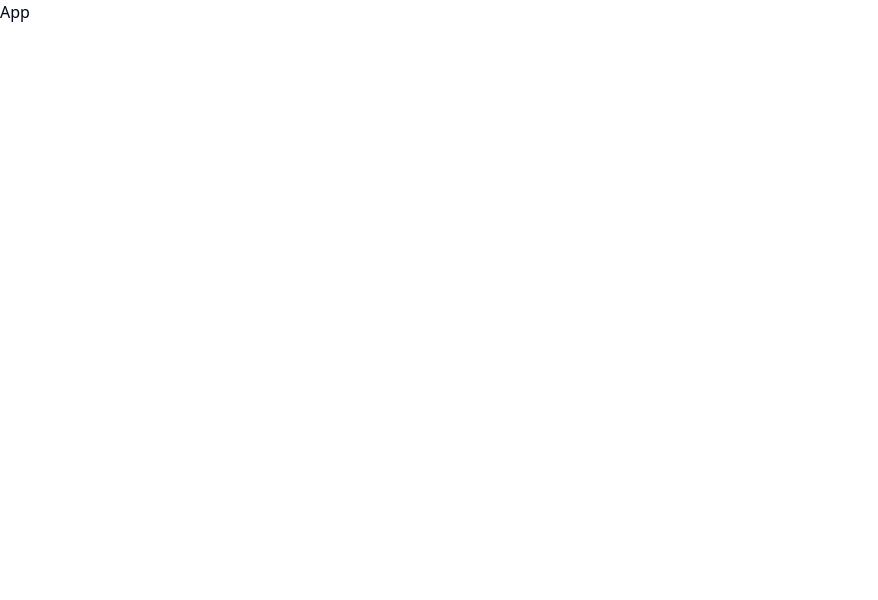
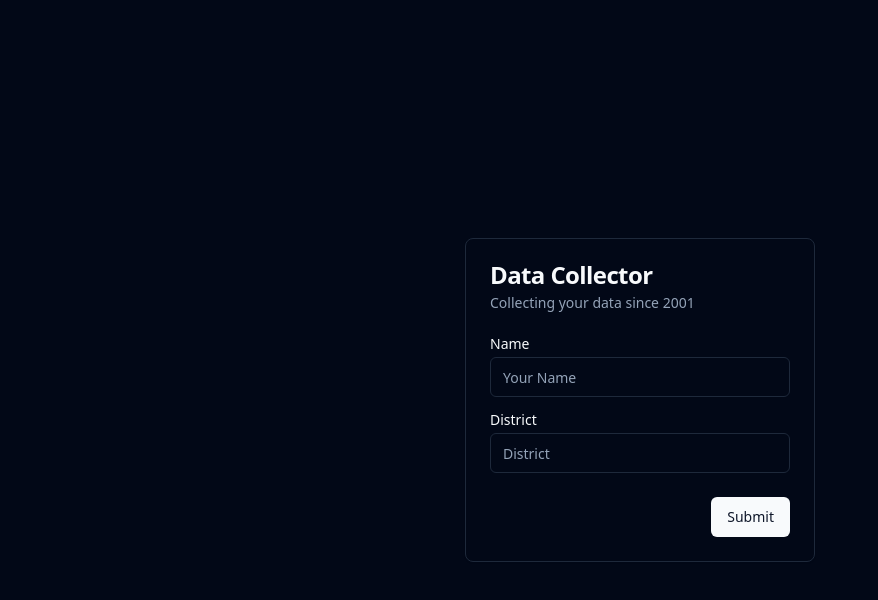
Before and after one commit to maneesha14w/form-demo, a React (Vite) app: page / in a window 1280 px wide. Shown: the top 600 px of the page, without its empty margins (0-878 px from the left). Built offline with nearby package versions, Linux system fonts and the light colour scheme.

Commit message:
feat: added shadcn card with inputs.

```diff
--- a/index.html
+++ b/index.html
@@ -1,4 +1,4 @@
-<!DOCTYPE html>
+<!doctype html>
 <html lang="en">
 	<head>
 		<meta charset="UTF-8" />
--- a/package.json
+++ b/package.json
@@ -10,6 +10,8 @@
     "preview": "vite preview"
   },
   "dependencies": {
+    "@radix-ui/react-label": "^2.0.2",
+    "@radix-ui/react-slot": "^1.0.2",
     "class-variance-authority": "^0.7.0",
     "clsx": "^2.1.0",
     "lucide-react": "^0.365.0",
--- a/src/App.tsx
+++ b/src/App.tsx
@@ -1,5 +1,14 @@
+import { CardWithForm } from "./components/CardComponent"
+import { ThemeProvider } from "./components/theme-provider"
+
 const App = () => {
-  return <div>App</div>;
-};
+	return (
+		<ThemeProvider defaultTheme="dark" storageKey="vite-ui-theme">
+			<div className="mx-auto flex h-screen w-full items-center justify-center">
+				<CardWithForm></CardWithForm>
+			</div>
+		</ThemeProvider>
+	)
+}
 
-export default App;
+export default App
--- /dev/null
+++ b/src/components/CardComponent.tsx
@@ -0,0 +1,41 @@
+import * as React from "react"
+
+import { Button } from "@/components/ui/button"
+import {
+	Card,
+	CardContent,
+	CardDescription,
+	CardFooter,
+	CardHeader,
+	CardTitle,
+} from "@/components/ui/card"
+import { Input } from "@/components/ui/input"
+import { Label } from "@/components/ui/label"
+
+export function CardWithForm() {
+	return (
+		<Card className="w-[350px]">
+			<CardHeader>
+				<CardTitle>Data Collector</CardTitle>
+				<CardDescription>Collecting your data since 2001</CardDescription>
+			</CardHeader>
+			<CardContent>
+				<form>
+					<div className="grid w-full items-center gap-4">
+						<div className="flex flex-col space-y-1.5">
+							<Label htmlFor="name">Name</Label>
+							<Input id="name" placeholder="Your Name" />
+						</div>
+						<div className="flex flex-col space-y-1.5">
+							<Label htmlFor="district">District</Label>
+							<Input id="district" placeholder="District" />
+						</div>
+					</div>
+				</form>
+			</CardContent>
+			<CardFooter className="flex justify-end">
+				<Button>Submit</Button>
+			</CardFooter>
+		</Card>
+	)
+}
--- /dev/null
+++ b/src/components/theme-provider.tsx
@@ -0,0 +1,73 @@
+import { createContext, useContext, useEffect, useState } from "react"
+
+type Theme = "dark" | "light" | "system"
+
+type ThemeProviderProps = {
+	children: React.ReactNode
+	defaultTheme?: Theme
+	storageKey?: string
+}
+
+type ThemeProviderState = {
+	theme: Theme
+	setTheme: (theme: Theme) => void
+}
+
+const initialState: ThemeProviderState = {
+	theme: "system",
+	setTheme: () => null,
+}
+
+const ThemeProviderContext = createContext<ThemeProviderState>(initialState)
+
+export function ThemeProvider({
+	children,
+	defaultTheme = "system",
+	storageKey = "vite-ui-theme",
+	...props
+}: ThemeProviderProps) {
+	const [theme, setTheme] = useState<Theme>(
+		() => (localStorage.getItem(storageKey) as Theme) || defaultTheme,
+	)
+
+	useEffect(() => {
+		const root = window.document.documentElement
+
+		root.classList.remove("light", "dark")
+
+		if (theme === "system") {
+			const systemTheme = window.matchMedia("(prefers-color-scheme: dark)")
+				.matches
+				? "dark"
+				: "light"
+
+			root.classList.add(systemTheme)
+			return
+		}
+
+		root.classList.add(theme)
+	}, [theme])
+
+	const value = {
+		theme,
+		setTheme: (theme: Theme) => {
+			localStorage.setItem(storageKey, theme)
+			setTheme(theme)
+		},
+	}
+
+	return (
+		<ThemeProviderContext.Provider {...props} value={value}>
+			{children}
+		</ThemeProviderContext.Provider>
+	)
+}
+
+export const useTheme = () => {
+	const context = useContext(ThemeProviderContext)
+
+	if (context === undefined)
+		throw new Error("useTheme must be used within a ThemeProvider")
+
+	return context
+}
--- /dev/null
+++ b/src/components/ui/button.tsx
@@ -0,0 +1,56 @@
+import * as React from "react"
+import { Slot } from "@radix-ui/react-slot"
+import { cva, type VariantProps } from "class-variance-authority"
+
+import { cn } from "@/lib/utils"
+
+const buttonVariants = cva(
+  "inline-flex items-center justify-center whitespace-nowrap rounded-md text-sm font-medium ring-offset-background transition-colors focus-visible:outline-none focus-visible:ring-2 focus-visible:ring-ring focus-visible:ring-offset-2 disabled:pointer-events-none disabled:opacity-50",
+  {
+    variants: {
+      variant: {
+        default: "bg-primary text-primary-foreground hover:bg-primary/90",
+        destructive:
+          "bg-destructive text-destructive-foreground hover:bg-destructive/90",
+        outline:
+          "border border-input bg-background hover:bg-accent hover:text-accent-foreground",
+        secondary:
+          "bg-secondary text-secondary-foreground hover:bg-secondary/80",
+        ghost: "hover:bg-accent hover:text-accent-foreground",
+        link: "text-primary underline-offset-4 hover:underline",
+      },
+      size: {
+        default: "h-10 px-4 py-2",
+        sm: "h-9 rounded-md px-3",
+        lg: "h-11 rounded-md px-8",
+        icon: "h-10 w-10",
+      },
+    },
+    defaultVariants: {
+      variant: "default",
+      size: "default",
+    },
+  }
+)
+
+export interface ButtonProps
+  extends React.ButtonHTMLAttributes<HTMLButtonElement>,
+    VariantProps<typeof buttonVariants> {
+  asChild?: boolean
+}
+
+const Button = React.forwardRef<HTMLButtonElement, ButtonProps>(
+  ({ className, variant, size, asChild = false, ...props }, ref) => {
+    const Comp = asChild ? Slot : "button"
+    return (
+      <Comp
+        className={cn(buttonVariants({ variant, size, className }))}
+        ref={ref}
+        {...props}
+      />
+    )
+  }
+)
+Button.displayName = "Button"
+
+export { Button, buttonVariants }
--- /dev/null
+++ b/src/components/ui/card.tsx
@@ -0,0 +1,79 @@
+import * as React from "react"
+
+import { cn } from "@/lib/utils"
+
+const Card = React.forwardRef<
+  HTMLDivElement,
+  React.HTMLAttributes<HTMLDivElement>
+>(({ className, ...props }, ref) => (
+  <div
+    ref={ref}
+    className={cn(
+      "rounded-lg border bg-card text-card-foreground shadow-sm",
+      className
+    )}
+    {...props}
+  />
+))
+Card.displayName = "Card"
+
+const CardHeader = React.forwardRef<
+  HTMLDivElement,
+  React.HTMLAttributes<HTMLDivElement>
+>(({ className, ...props }, ref) => (
+  <div
+    ref={ref}
+    className={cn("flex flex-col space-y-1.5 p-6", className)}
+    {...props}
+  />
+))
+CardHeader.displayName = "CardHeader"
+
+const CardTitle = React.forwardRef<
+  HTMLParagraphElement,
+  React.HTMLAttributes<HTMLHeadingElement>
+>(({ className, ...props }, ref) => (
+  <h3
+    ref={ref}
+    className={cn(
+      "text-2xl font-semibold leading-none tracking-tight",
+      className
+    )}
+    {...props}
+  />
+))
+CardTitle.displayName = "CardTitle"
+
+const CardDescription = React.forwardRef<
+  HTMLParagraphElement,
+  React.HTMLAttributes<HTMLParagraphElement>
+>(({ className, ...props }, ref) => (
+  <p
+    ref={ref}
+    className={cn("text-sm text-muted-foreground", className)}
+    {...props}
+  />
+))
+CardDescription.displayName = "CardDescription"
+
+const CardContent = React.forwardRef<
+  HTMLDivElement,
+  React.HTMLAttributes<HTMLDivElement>
+>(({ className, ...props }, ref) => (
+  <div ref={ref} className={cn("p-6 pt-0", className)} {...props} />
+))
+CardContent.displayName = "CardContent"
+
+const CardFooter = React.forwardRef<
+  HTMLDivElement,
+  React.HTMLAttributes<HTMLDivElement>
+>(({ className, ...props }, ref) => (
+  <div
+    ref={ref}
+    className={cn("flex items-center p-6 pt-0", className)}
+    {...props}
+  />
+))
+CardFooter.displayName = "CardFooter"
+
+export { Card, CardHeader, CardFooter, CardTitle, CardDescription, CardContent }
--- /dev/null
+++ b/src/components/ui/input.tsx
@@ -0,0 +1,25 @@
+import * as React from "react"
+
+import { cn } from "@/lib/utils"
+
+export interface InputProps
+  extends React.InputHTMLAttributes<HTMLInputElement> {}
+
+const Input = React.forwardRef<HTMLInputElement, InputProps>(
+  ({ className, type, ...props }, ref) => {
+    return (
+      <input
+        type={type}
+        className={cn(
+          "flex h-10 w-full rounded-md border border-input bg-background px-3 py-2 text-sm ring-offset-background file:border-0 file:bg-transparent file:text-sm file:font-medium placeholder:text-muted-foreground focus-visible:outline-none focus-visible:ring-2 focus-visible:ring-ring focus-visible:ring-offset-2 disabled:cursor-not-allowed disabled:opacity-50",
+          className
+        )}
+        ref={ref}
+        {...props}
+      />
+    )
+  }
+)
+Input.displayName = "Input"
+
+export { Input }
--- /dev/null
+++ b/src/components/ui/label.tsx
@@ -0,0 +1,24 @@
+import * as React from "react"
+import * as LabelPrimitive from "@radix-ui/react-label"
+import { cva, type VariantProps } from "class-variance-authority"
+
+import { cn } from "@/lib/utils"
+
+const labelVariants = cva(
+  "text-sm font-medium leading-none peer-disabled:cursor-not-allowed peer-disabled:opacity-70"
+)
+
+const Label = React.forwardRef<
+  React.ElementRef<typeof LabelPrimitive.Root>,
+  React.ComponentPropsWithoutRef<typeof LabelPrimitive.Root> &
+    VariantProps<typeof labelVariants>
+>(({ className, ...props }, ref) => (
+  <LabelPrimitive.Root
+    ref={ref}
+    className={cn(labelVariants(), className)}
+    {...props}
+  />
+))
+Label.displayName = LabelPrimitive.Root.displayName
+
+export { Label }
```
Also changed, not shown: src/main.tsx (+8 -8 lines), 1 other file (tests, documents, lock files or other folders). Lines whose indentation alone changed are shown as unchanged.
